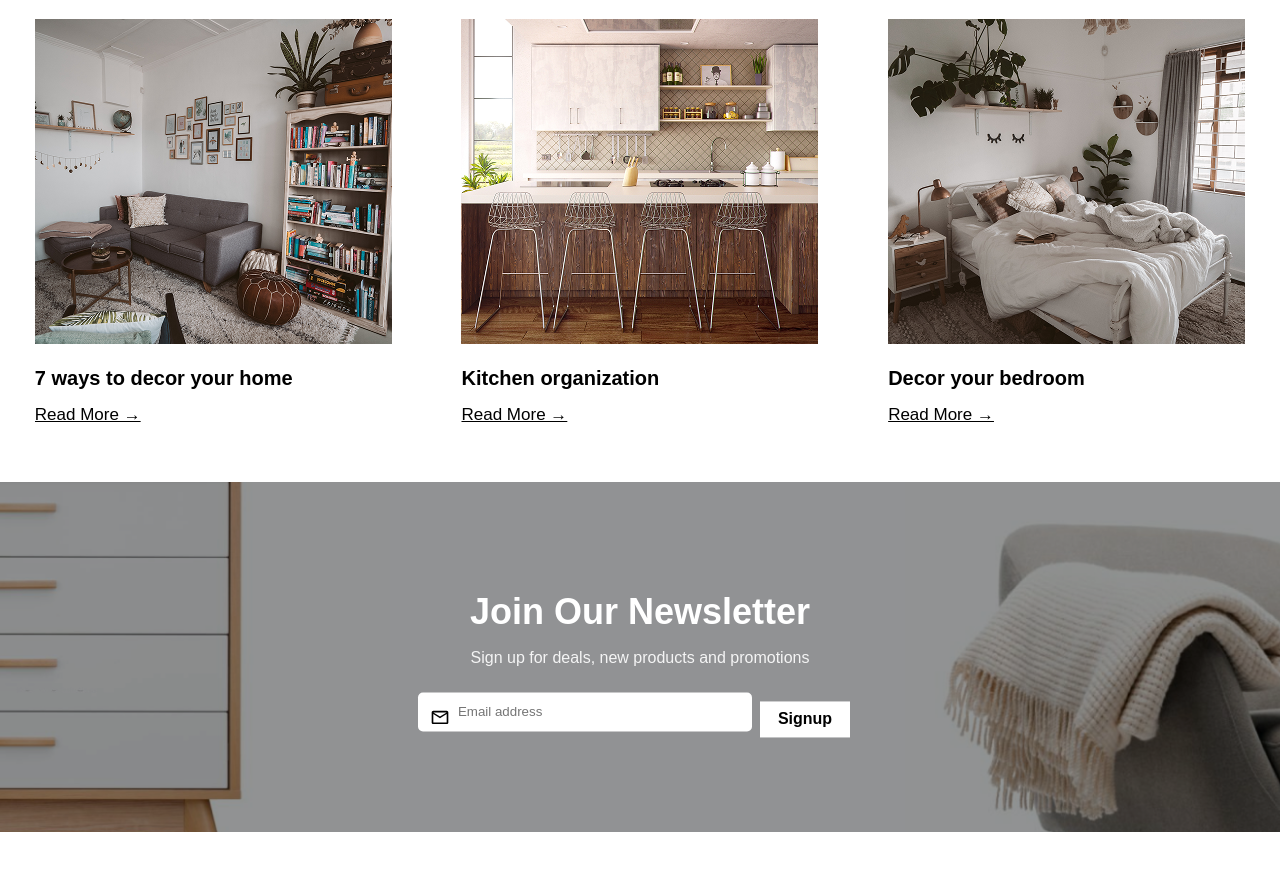
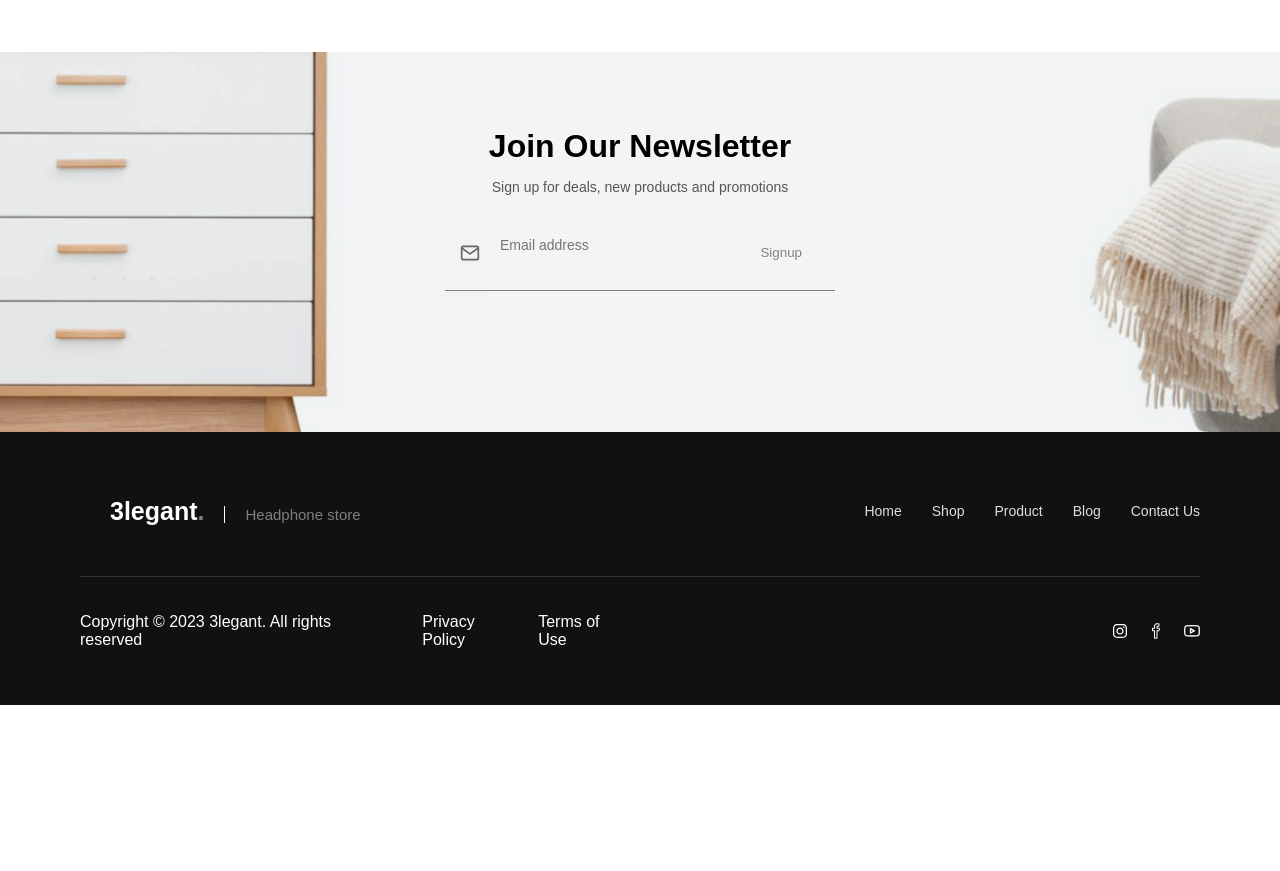
Before and after one commit to dharshika29/E-commerce, a React (Create React App) app: page / in a window 1280 px wide. Shown: the part 3880-4751 px from the top of the page. After the commit the page ends 4585 px from the top, so only its background shows below. Built offline with nearby package versions, Linux system fonts and the light colour scheme.

Commit message:
shoppage26/11

```diff
--- a/src/component/Home1.js
+++ b/src/component/Home1.js
@@ -254,7 +254,7 @@ function Homeslide() {
       </div>
 
       {/* Join Our Newsletter------------------------------- */}
-      <div className={styles.news_bg}>
+      {/* <div className={styles.news_bg}>
         <div className={styles.news_img} >
         <img src={newsletterimg} alt="" />
         </div>
@@ -267,7 +267,8 @@ function Homeslide() {
           <span>Signup</span>
           </div>
         </div>
-      </div>
+      </div> */}
+      <Sfooter />
     </div>
   );
 }
@@ -324,7 +325,6 @@ function Cardhome() {
           </div>
         </div>
       ))}
-      <Sfooter />
     </>
   );
 }
```
